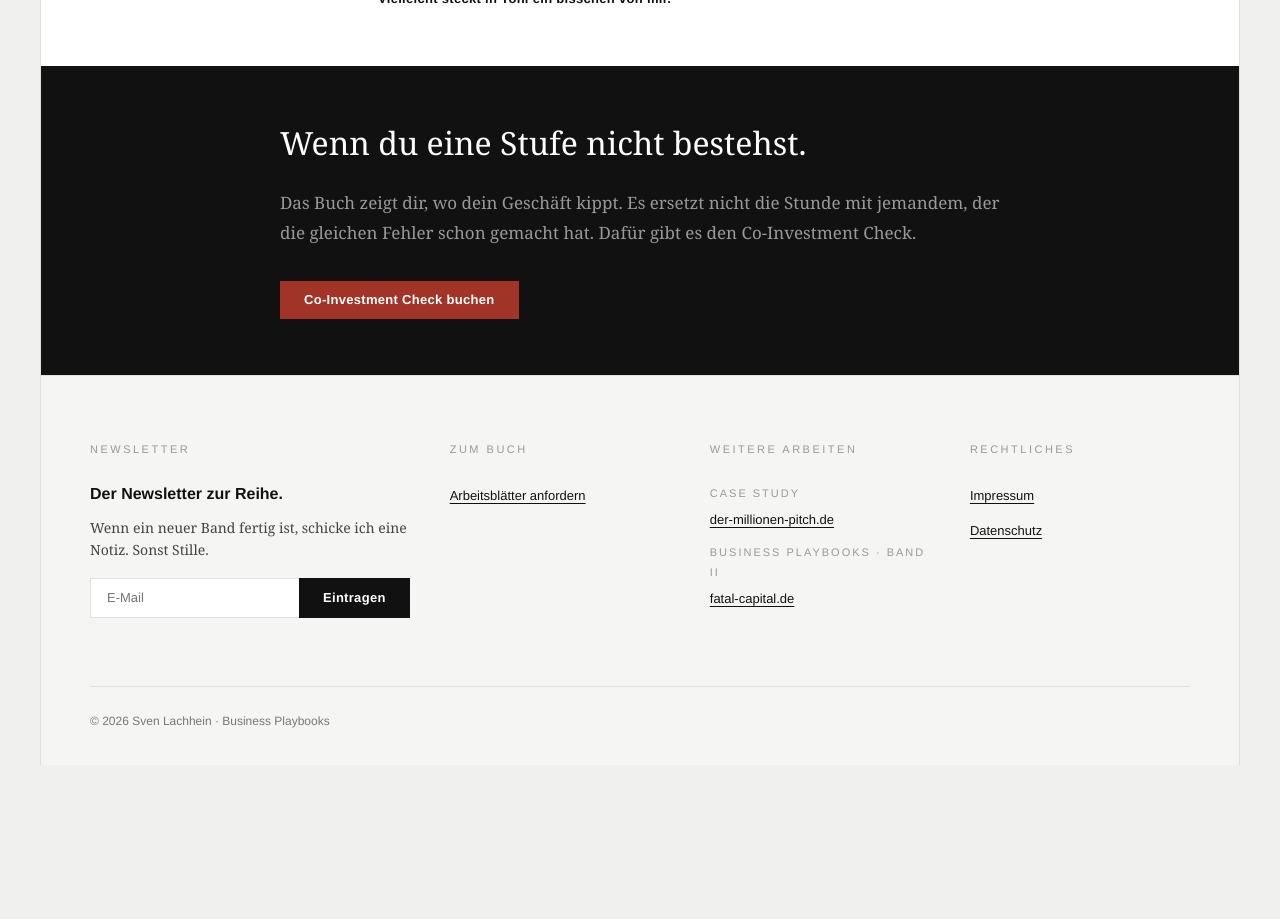
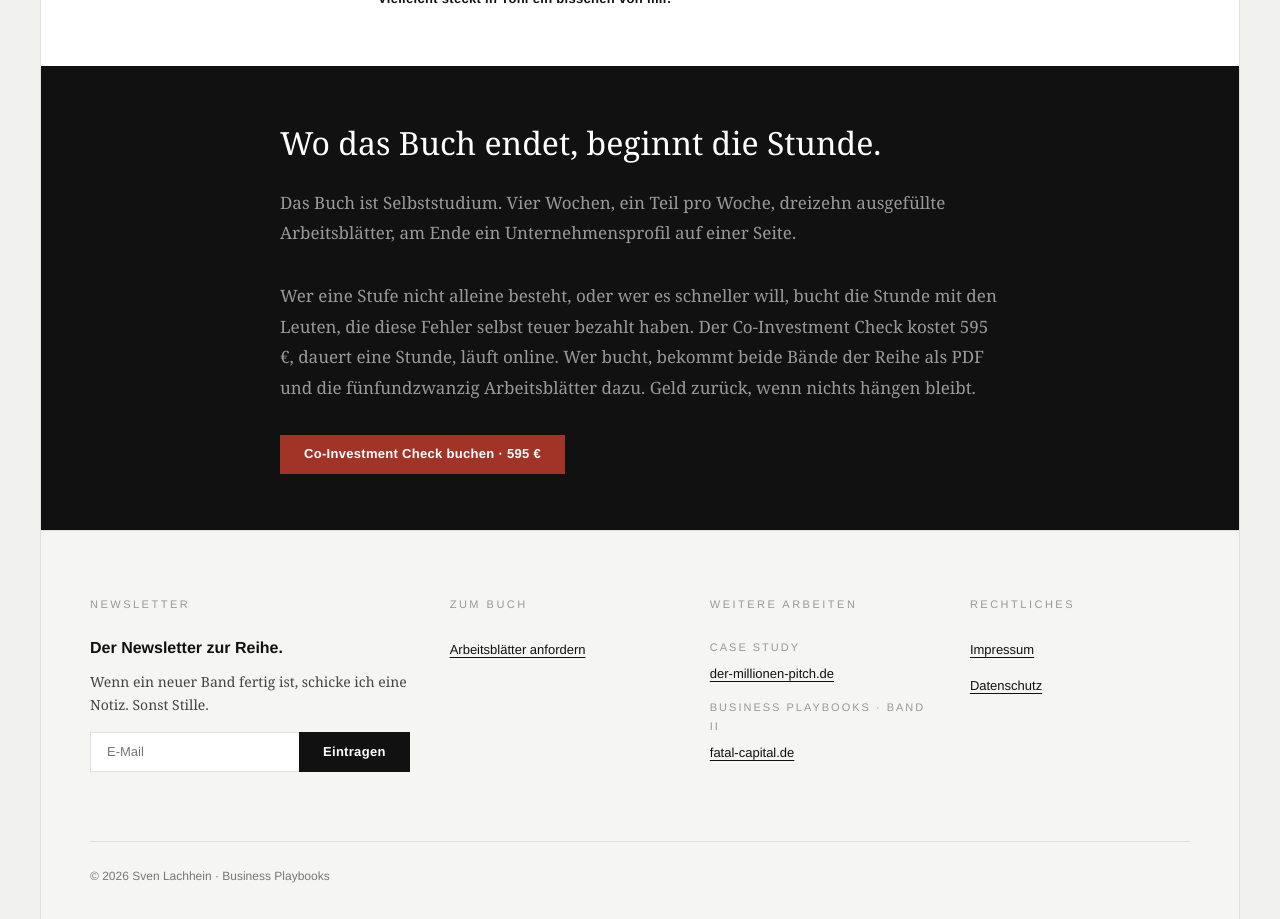
Before and after one commit to svenlachhein/no-proof-no-business, a Next.js app: page / in a window 1280 px wide. Shown: the part 2860-3779 px from the top of the page. Before the commit the page ends 3625 px from the top, so only its background shows below. Built offline with nearby package versions, Linux system fonts and the light colour scheme.

Commit message:
feat(cta): starke Bruecke zum Co-Investment Check mit PDF-Versprechen

```diff
--- a/components/CTASection.tsx
+++ b/components/CTASection.tsx
@@ -1,18 +1,19 @@
 export default function CTASection() {
   return (
-    <section className="section section-dark">
+    <section id="kontakt" className="section section-dark">
       <div className="section-inner cta-inner">
-        <h2>Wenn du eine Stufe nicht bestehst.</h2>
+        <h2>Wo das Buch endet, beginnt die Stunde.</h2>
         <p>
-          Das Buch zeigt dir, wo dein Geschäft kippt. Es ersetzt nicht die
-          Stunde mit jemandem, der die gleichen Fehler schon gemacht hat. Dafür
-          gibt es den Co-Investment Check.
+          Das Buch ist Selbststudium. Vier Wochen, ein Teil pro Woche, dreizehn ausgefüllte Arbeitsblätter, am Ende ein Unternehmensprofil auf einer Seite.
+        </p>
+        <p>
+          Wer eine Stufe nicht alleine besteht, oder wer es schneller will, bucht die Stunde mit den Leuten, die diese Fehler selbst teuer bezahlt haben. Der Co-Investment Check kostet 595 €, dauert eine Stunde, läuft online. Wer bucht, bekommt beide Bände der Reihe als PDF und die fünfundzwanzig Arbeitsblätter dazu. Geld zurück, wenn nichts hängen bleibt.
         </p>
         <a
+          className="btn btn-accent"
           href="https://lachhein-lierow.de/co-investment-check/"
-          className="btn btn-accent"
         >
-          Co-Investment Check buchen
+          Co-Investment Check buchen · 595 €
         </a>
       </div>
     </section>
```
